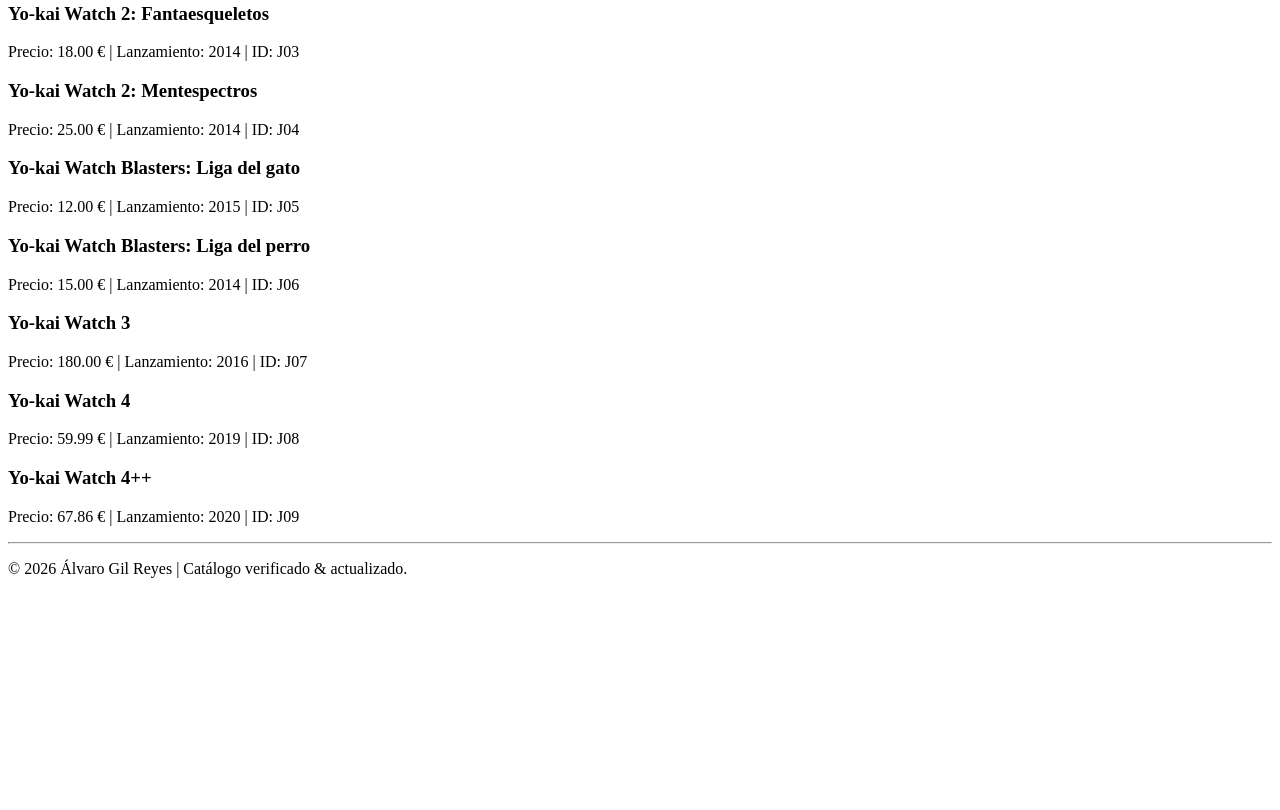
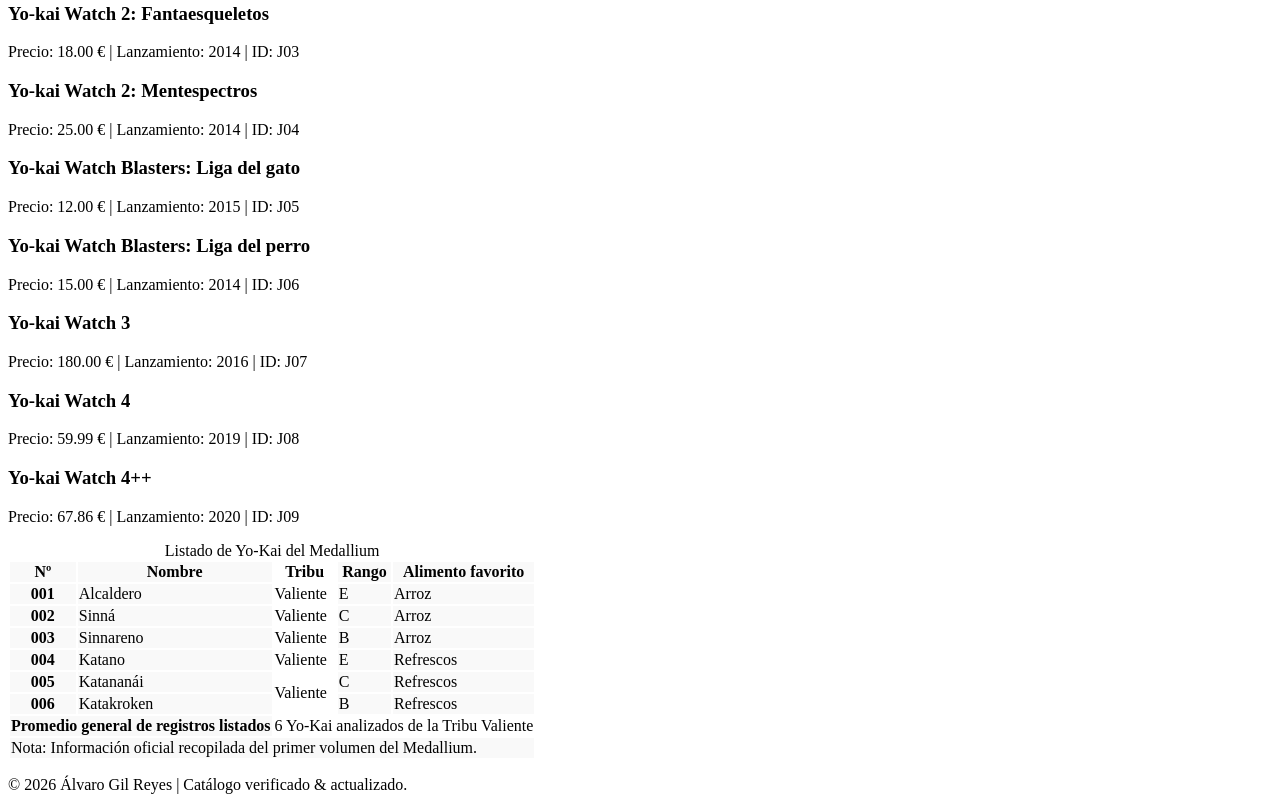
Before and after one commit to Alvarogoten/Mi-proyecto-web, a plain HTML site: page juegos.html in a window 1280 px wide. Shown: the part 335-1145 px from the top of the page. Before the commit the page ends 929 px from the top, so only its background shows below. Drawn offline with Linux system fonts and the light colour scheme.

Commit message:
feat(proyecto): añadir tabla de yokai con colgroup y row/colspan

```diff
--- a/juegos.html
+++ b/juegos.html
@@ -73,7 +73,76 @@
         </div>
     </div>
 
-    <hr>
+    <!-- Tabla de listado de Yo-Kai con número, nombre, tribu, rango y alimento favorito -->
+  <table>
+    <caption>Listado de Yo-Kai del Medallium</caption>
+    <colgroup>
+      <col span="2" style="background-color: #f9f9f9;">
+      <col style="background-color: #ffffff;">
+      <col span="2" style="background-color: #f9f9f9;">
+    </colgroup>
+    <thead>
+      <tr>
+        <th scope="col">Nº</th>
+        <th scope="col">Nombre</th>
+        <th scope="col">Tribu</th>
+        <th scope="col">Rango</th>
+        <th scope="col">Alimento favorito</th>
+      </tr>
+    </thead>
+    <tbody>
+      <tr>
+        <th scope="row">001</th>
+        <td>Alcaldero</a></td>
+        <td>Valiente</td>
+        <td>E</td>
+        <td>Arroz</td>
+      </tr>
+      <tr>
+        <th scope="row">002</th>
+        <td>Sinná</a></td>
+        <td>Valiente</td>
+        <td>C</td>
+        <td>Arroz</td>
+      </tr>
+      <tr>
+        <th scope="row">003</th>
+        <td>Sinnareno</a></td>
+        <td>Valiente</td>
+        <td>B</td>
+        <td>Arroz</td>
+      </tr>
+      <tr>
+        <th scope="row">004</th>
+        <td>Katano</a></td>
+        <td>Valiente</td>
+        <td>E</td>
+        <td>Refrescos</td>
+      </tr>
+      <tr>
+        <th scope="row">005</th>
+        <td>Katananái</a></td>
+        <td rowspan="2">Valiente</td>
+        <td>C</td>
+        <td>Refrescos</td>
+      </tr>
+      <tr>
+        <th scope="row">006</th>
+        <td>Katakroken</a></td>
+        <td>B</td>
+        <td>Refrescos</td>
+      </tr>
+      <tr>
+        <th scope="row" colspan="2">Promedio general de registros listados</th>
+        <td colspan="3">6 Yo-Kai analizados de la Tribu Valiente</td>
+      </tr>
+    </tbody>
+    <tfoot>
+      <tr>
+        <td colspan="5">Nota: Información oficial recopilada del primer volumen del Medallium.</td>
+      </tr>
+    </tfoot>
+  </table>
 
     <div>
         <p>&copy; 2026 Álvaro Gil Reyes &#124; Catálogo verificado &amp; actualizado.</p>
```
Also changed, not shown: 1 other file.
